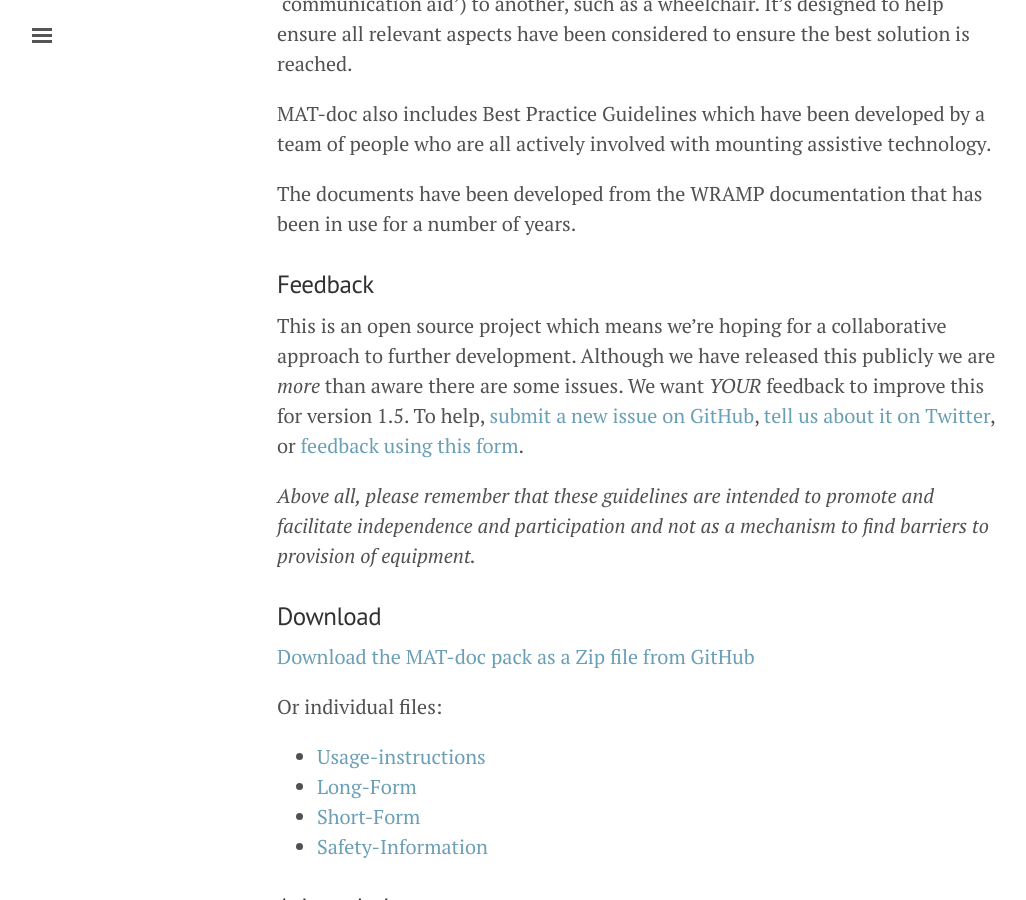
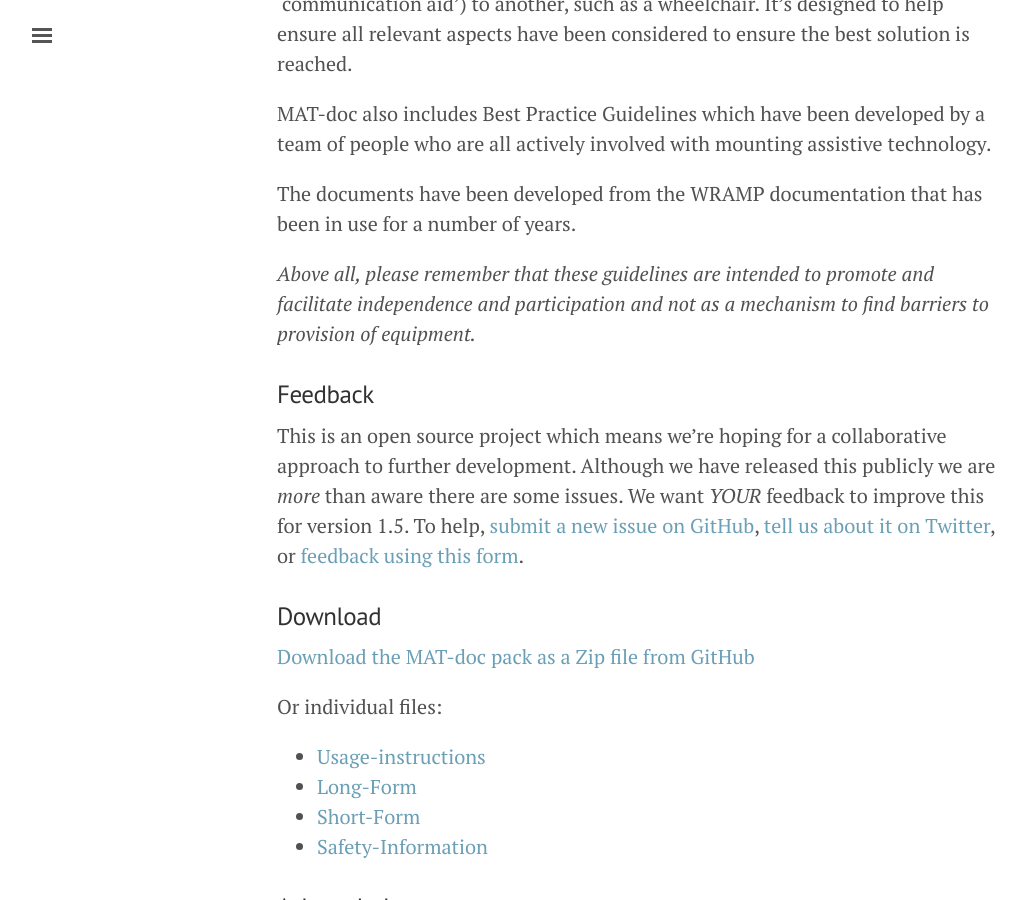
Before and after one commit to AceCentre/MAT-doc, a Jekyll site: the page built from _posts/2016-10-05-introduction.md, in a window 1280 px wide and 900 px high, scrolled down 413 px. Shown: the whole window, without its empty margins (3-1029 px from the left). Built offline with Jekyll 4.4.1, drawn with Linux system fonts in a browser that asks for light colours.

```diff
--- a/_posts/2016-10-05-introduction.md
+++ b/_posts/2016-10-05-introduction.md
@@ -11,11 +11,11 @@ MAT-doc also includes Best Practice Guidelines which have been developed by a te
 
 The documents have been developed from the WRAMP documentation that has been in use for a number of years.
 
+*Above all, please remember that these guidelines are intended to promote and facilitate independence and participation and not as a mechanism to find barriers to provision of equipment.*
+
 ### Feedback
 
 This is an open source project which means we're hoping for a collaborative approach to further development. Although we have released this publicly we are *more* than aware there are some issues. We want *YOUR* feedback to improve this for version 1.5. To help, [submit a new issue on GitHub](https://github.com/ACECentre/MAT-doc/issues/new), [tell us about it on Twitter](https://twitter.com/search?q=%23matdoc), or [feedback using this form](https://goo.gl/forms/emWKh5RlGG5a4ha33).
-
-*Above all, please remember that these guidelines are intended to promote and facilitate independence and participation and not as a mechanism to find barriers to provision of equipment.*
 
 ### Download
 
```
